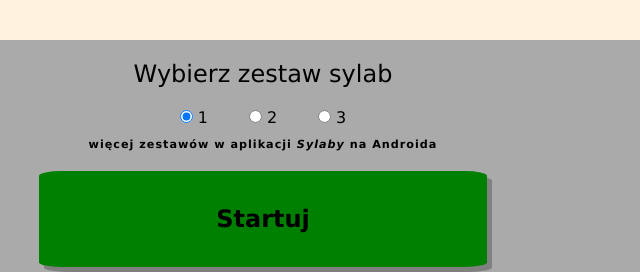
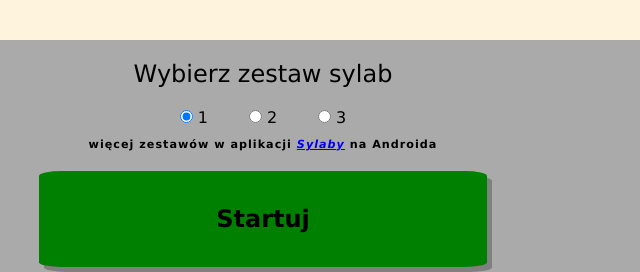
Before and after one commit to marskib/Sylaby-js, a plain HTML site: page index.html in a window 1280 px wide. Shown: the top 272 px of the page, 377-1017 px from the left. Drawn offline with Linux system fonts and the light colour scheme.

Commit message:
cd linka

```diff
--- a/index.html
+++ b/index.html
@@ -25,7 +25,7 @@
                         <input type="radio" name="zestawy" value="3" title="ja ty on my wy tam kto daj weź"> 3
                     </li>
                 </ul>
-                <p>więcej zestawów w aplikacji <a href="https://autyzmsoft.pl/nauka-czytania-android"></a><em>Sylaby</em></a> na Androida</p>
+                <p>więcej zestawów w aplikacji <a href="https://autyzmsoft.pl/nauka-czytania-android"><em>Sylaby</em></a> na Androida</p>
             </div>
         </section>
 
```
